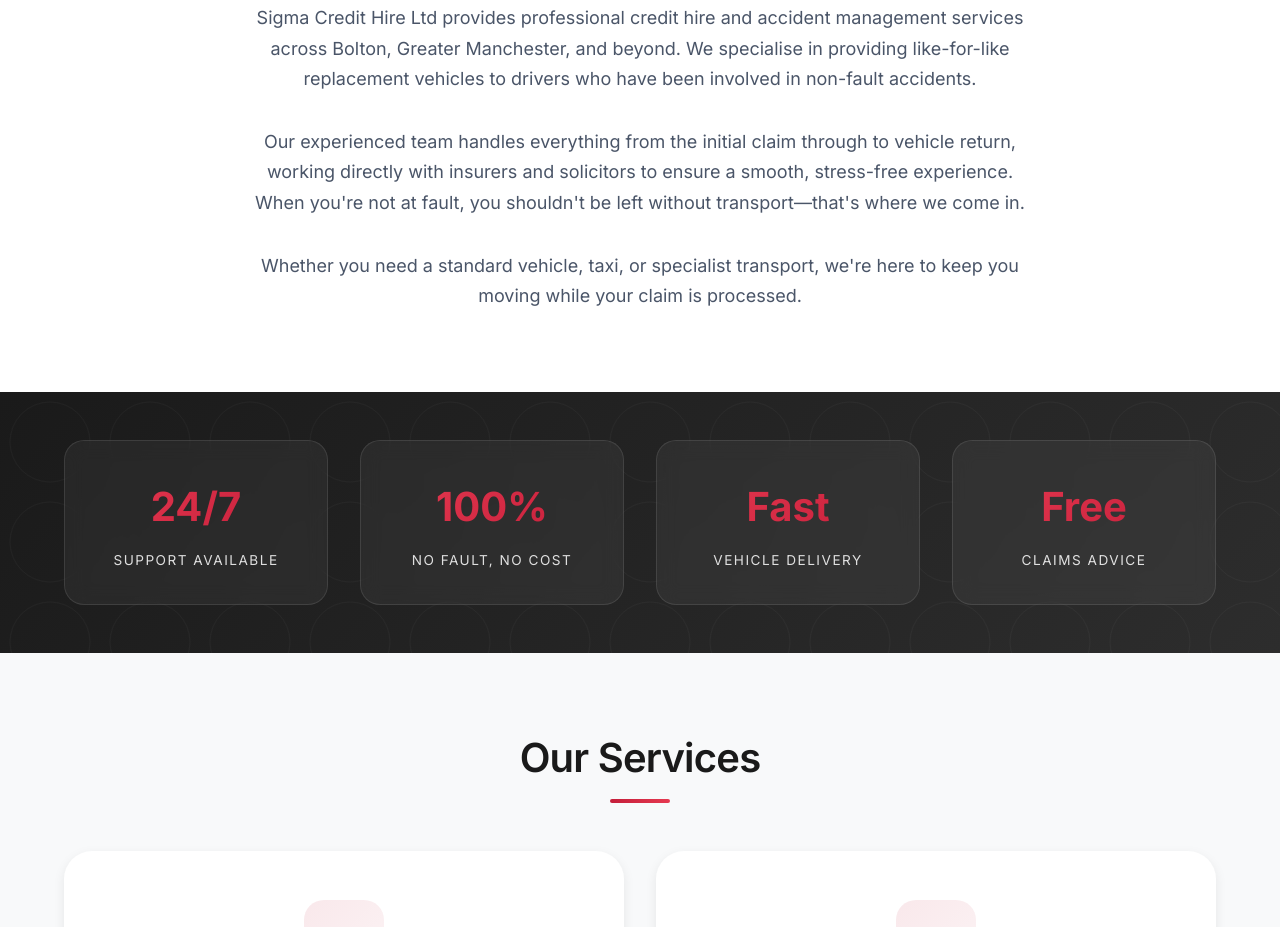
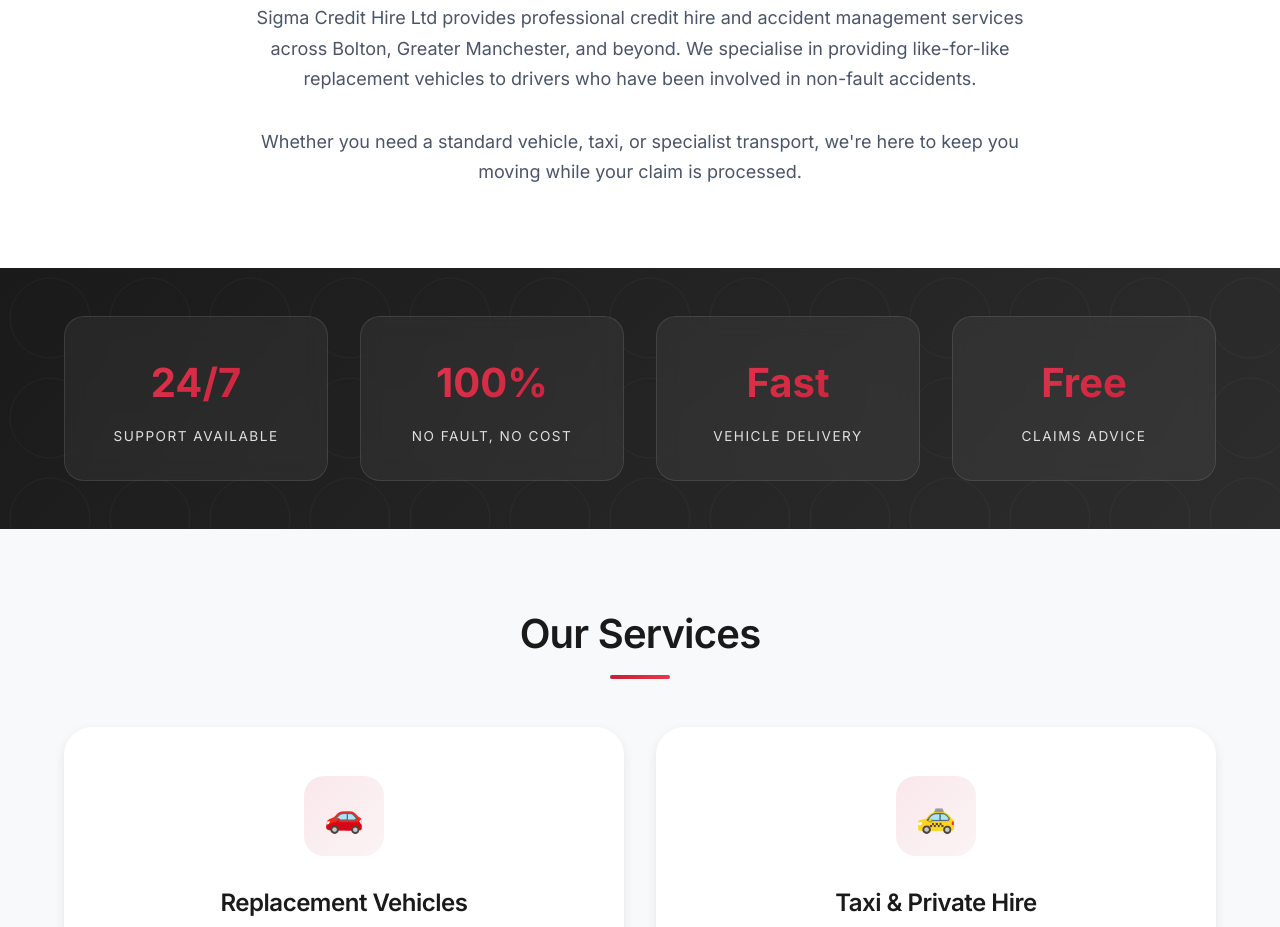
Before and after one commit to Waseemilyas/sigma-credit-hire, a plain HTML site: page index.html in a window 1280 px wide. Shown: the part 995-1922 px from the top of the page. Drawn offline with Linux system fonts and the light colour scheme.

Commit message:
Remove claims management paragraph from About section

```diff
--- a/index.html
+++ b/index.html
@@ -117,7 +117,6 @@
             </div>
             <div class="about-content reveal">
                 <p>Sigma Credit Hire Ltd provides professional credit hire and accident management services across Bolton, Greater Manchester, and beyond. We specialise in providing like-for-like replacement vehicles to drivers who have been involved in non-fault accidents.</p>
-                <p>Our experienced team handles everything from the initial claim through to vehicle return, working directly with insurers and solicitors to ensure a smooth, stress-free experience. When you're not at fault, you shouldn't be left without transport—that's where we come in.</p>
                 <p>Whether you need a standard vehicle, taxi, or specialist transport, we're here to keep you moving while your claim is processed.</p>
             </div>
         </div>
```
